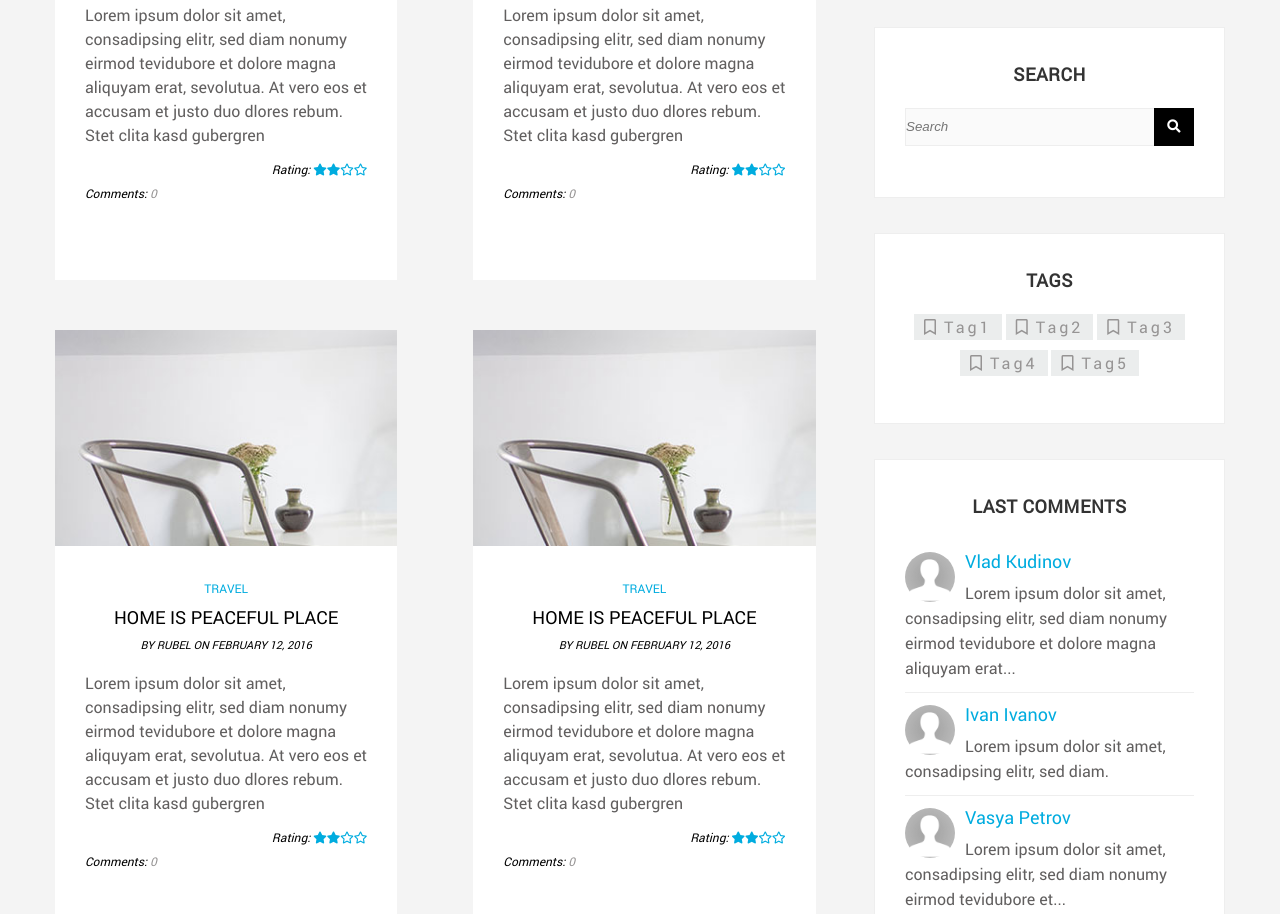
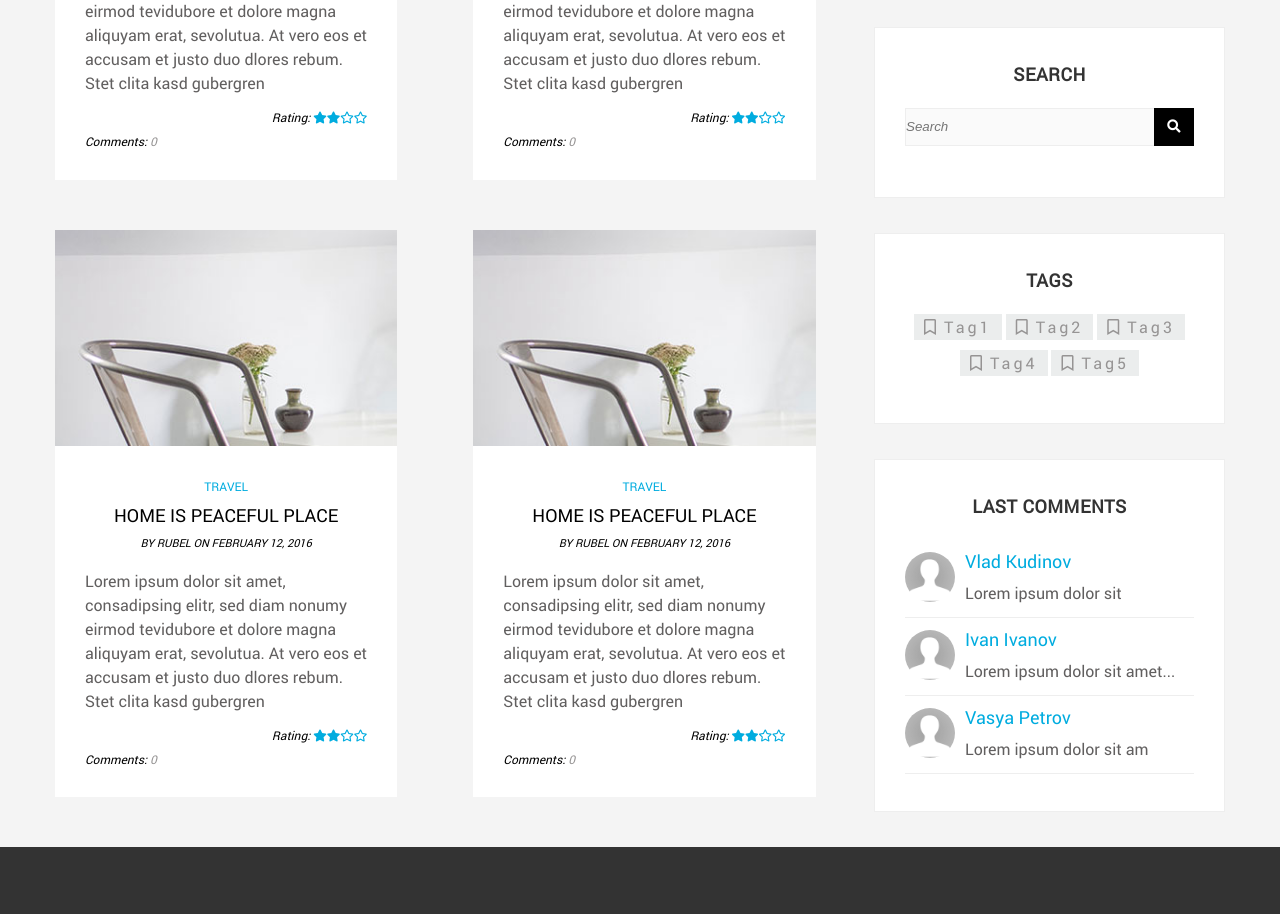
Before and after one commit to vladkudinov89/bsa-2018-php-14, a website: page app/index.html in a window 1280 px wide. Shown: the part 1155-2069 px from the top of the page. Drawn offline with Linux system fonts and the light colour scheme.

Commit message:
Fix bugs test

```diff
--- a/app/index.html
+++ b/app/index.html
@@ -421,8 +421,7 @@
 
                             <div class="comment-content">
                                 <h4>Vlad Kudinov</h4>
-                                <p>Lorem ipsum dolor sit amet, consadipsing elitr, sed diam nonumy eirmod tevidubore et
-                                    dolore magna aliquyam erat...</p>
+                                <p>Lorem ipsum dolor sit </p>
                             </div><!--comment-content-->
 
 
@@ -436,7 +435,7 @@
 
                             <div class="comment-content">
                                 <h4>Ivan Ivanov</h4>
-                                <p>Lorem ipsum dolor sit amet, consadipsing elitr, sed diam.</p>
+                                <p>Lorem ipsum dolor sit amet...</p>
                             </div><!--comment-content-->
 
 
@@ -450,8 +449,7 @@
 
                             <div class="comment-content">
                                 <h4>Vasya Petrov</h4>
-                                <p>Lorem ipsum dolor sit amet, consadipsing elitr, sed diam nonumy eirmod tevidubore
-                                    et...</p>
+                                <p>Lorem ipsum dolor sit am</p>
                             </div><!--comment-content-->
 
 
--- a/sass/_wrapper-main.sass
+++ b/sass/_wrapper-main.sass
@@ -18,6 +18,7 @@ main
 			img
 				width: 100%
 				transition: $tr-a
+				display: block
 
 			.post-thumb-overlay
 				position: absolute
```
Also changed, not shown: app/css/main.min.css.
